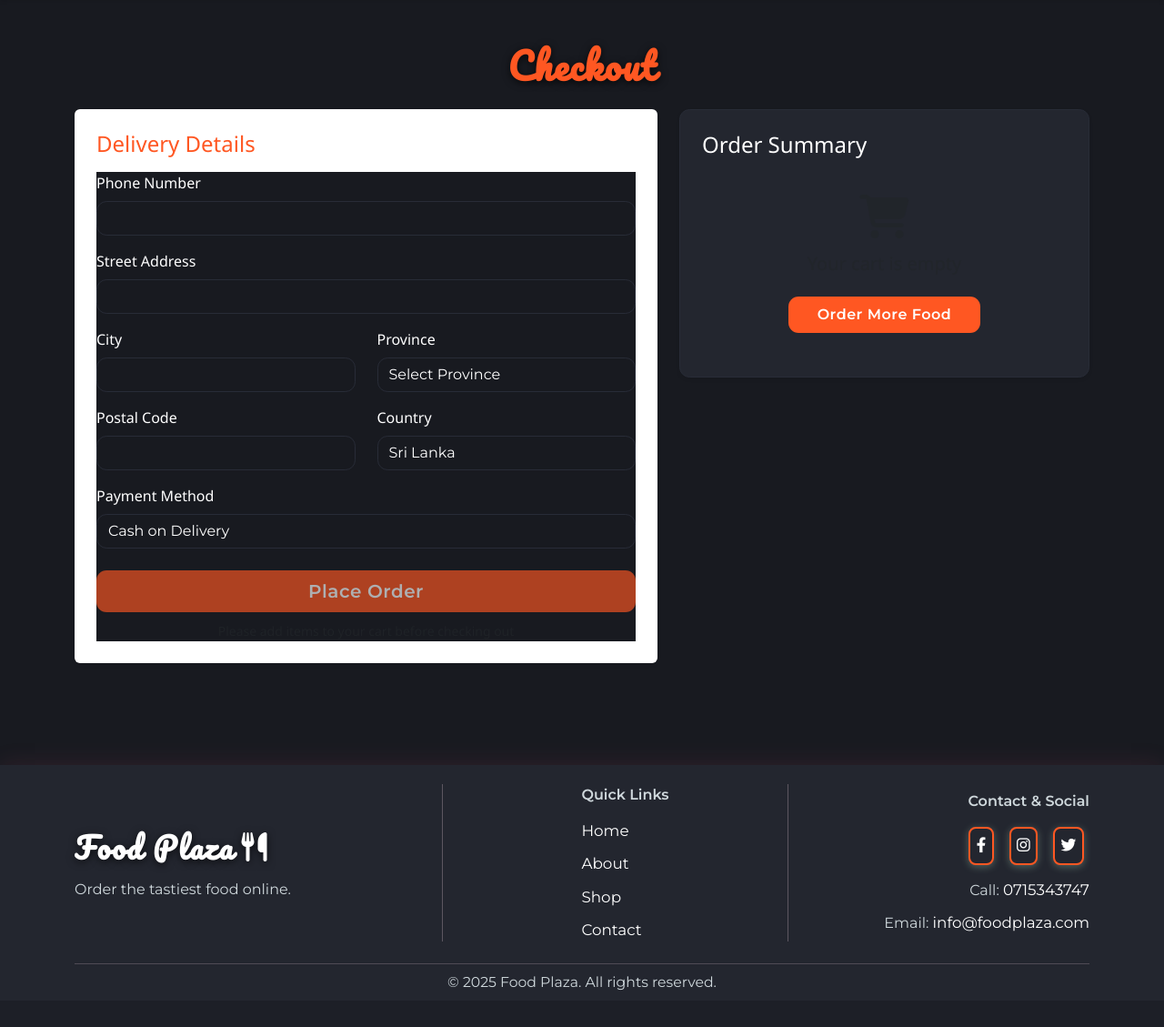
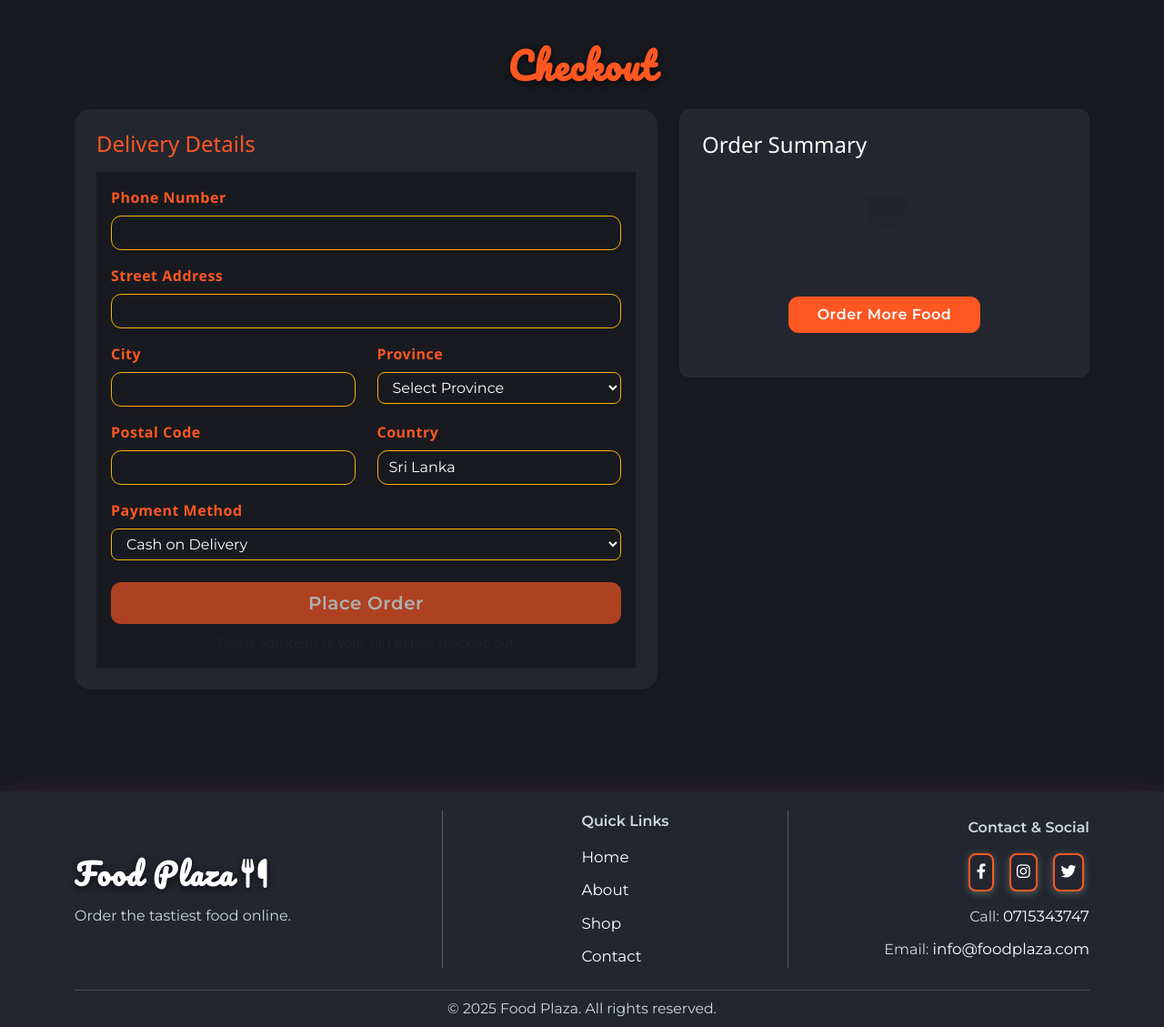
Before and after one commit to Nimesh-Kavinda/FoodPlaza, a PHP site: page /views/checkout.php in a window 1280 px wide. Shown: the part 90-1219 px from the top of the page at 91% size. Before the commit the page ends 1179 px from the top, so only its background shows below. Run offline with PHP 8.4, Linux system fonts and the light colour scheme; a user stored in the database is signed in; data comes from the database, SQL or seed files in the repository; data that the repository does not hold is empty.

Commit message:
Enhance category deletion process with confirmation dialog and improve styling for checkout forms and product details

```diff
--- a/views/checkout.php
+++ b/views/checkout.php
@@ -135,22 +135,23 @@
             </div>
           <?php endif; ?>
 
-          <form method="post" action="">            <div class="mb-3">
+          <form method="post" action="" class="checkout-form p-3">
+            <div class="mb-3">
               <label for="checkoutPhone" class="form-label">Phone Number</label>
-              <input type="tel" class="form-control" id="checkoutPhone" name="phone" pattern="[0-9]{10}" title="Please enter a valid 10-digit phone number" value="<?php echo isset($_POST['phone']) ? htmlspecialchars($_POST['phone']) : ''; ?>" required>
+              <input type="tel" class="form-control bg-dark text-light border-accent rounded-3 shadow-sm" id="checkoutPhone" name="phone" pattern="[0-9]{10}" title="Please enter a valid 10-digit phone number" value="<?php echo isset($_POST['phone']) ? htmlspecialchars($_POST['phone']) : ''; ?>" required>
             </div>
             <div class="row">
               <div class="col-12 mb-3">
                 <label for="street" class="form-label">Street Address</label>
-                <input type="text" class="form-control" id="street" name="street" value="<?php echo isset($_POST['street']) ? htmlspecialchars($_POST['street']) : ''; ?>" required>
+                <input type="text" class="form-control bg-dark text-light border-accent rounded-3 shadow-sm" id="street" name="street" value="<?php echo isset($_POST['street']) ? htmlspecialchars($_POST['street']) : ''; ?>" required>
               </div>
               <div class="col-md-6 mb-3">
                 <label for="city" class="form-label">City</label>
-                <input type="text" class="form-control" id="city" name="city" value="<?php echo isset($_POST['city']) ? htmlspecialchars($_POST['city']) : ''; ?>" required>
+                <input type="text" class="form-control bg-dark text-light border-accent rounded-3 shadow-sm" id="city" name="city" value="<?php echo isset($_POST['city']) ? htmlspecialchars($_POST['city']) : ''; ?>" required>
               </div>
               <div class="col-md-6 mb-3">
                 <label for="province" class="form-label">Province</label>
-                <select class="form-select" id="province" name="province" required>
+                <select class="form-select bg-dark text-light border-accent rounded-3 shadow-sm" id="province" name="province" required style="appearance:auto;">
                   <option value="" disabled <?php echo !isset($_POST['province']) ? 'selected' : ''; ?>>Select Province</option>
                   <option value="Central" <?php echo (isset($_POST['province']) && $_POST['province'] === 'Central') ? 'selected' : ''; ?>>Central Province</option>
                   <option value="Eastern" <?php echo (isset($_POST['province']) && $_POST['province'] === 'Eastern') ? 'selected' : ''; ?>>Eastern Province</option>
@@ -165,16 +166,16 @@
               </div>
               <div class="col-md-6 mb-3">
                 <label for="postalCode" class="form-label">Postal Code</label>
-                <input type="text" class="form-control" id="postalCode" name="postal_code" pattern="[0-9]{5}" title="Please enter a valid 5-digit postal code" value="<?php echo isset($_POST['postal_code']) ? htmlspecialchars($_POST['postal_code']) : ''; ?>" required>
+                <input type="text" class="form-control bg-dark text-light border-accent rounded-3 shadow-sm" id="postalCode" name="postal_code" pattern="[0-9]{5}" title="Please enter a valid 5-digit postal code" value="<?php echo isset($_POST['postal_code']) ? htmlspecialchars($_POST['postal_code']) : ''; ?>" required>
               </div>
               <div class="col-md-6 mb-3">
                 <label for="country" class="form-label">Country</label>
-                <input type="text" class="form-control" id="country" name="country" value="Sri Lanka" readonly>
+                <input type="text" class="form-control bg-dark text-light border-accent rounded-3 shadow-sm" id="country" name="country" value="Sri Lanka" readonly>
               </div>
             </div>
             <div class="mb-3">
               <label class="form-label" for="paymentMethod">Payment Method</label>
-              <select class="form-select" id="paymentMethod" name="payment_method" required>
+              <select class="form-select bg-dark text-light border-accent rounded-3 shadow-sm" id="paymentMethod" name="payment_method" required style="appearance:auto;">
                 <option value="cod" <?php echo (isset($_POST['payment_method']) && $_POST['payment_method'] === 'cod') ? 'selected' : ''; ?>>Cash on Delivery</option>
                 <option value="pickup" <?php echo (isset($_POST['payment_method']) && $_POST['payment_method'] === 'pickup') ? 'selected' : ''; ?>>Pickup from Shop</option>
               </select>
@@ -234,5 +235,51 @@
 <script src="https://cdn.jsdelivr.net/npm/bootstrap@5.3.2/dist/js/bootstrap.bundle.min.js"></script>
 <!-- Custom JS -->
 <script src="../public/js/main.js"></script>
+<style>
+.checkout-form-card {
+  background: var(--foodplaza-surface, #23262f);
+  color: var(--foodplaza-dark, #fff);
+  border-radius: 18px;
+  border: 1.5px solid var(--foodplaza-border, #282c37);
+  box-shadow: 0 4px 24px 0 rgba(0,0,0,0.10);
+}
+.checkout-form .form-label {
+  color: var(--foodplaza-primary, #ff5722);
+  font-weight: 600;
+  letter-spacing: 0.5px;
+}
+.checkout-form .form-control,
+.checkout-form .form-select {
+  background: var(--foodplaza-bg, #181a20) !important;
+  color: var(--foodplaza-dark, #fff) !important;
+  border: 1.5px solid var(--foodplaza-accent, #ffb300) !important;
+  border-radius: 8px;
+  font-size: 1rem;
+  font-weight: 500;
+  box-shadow: 0 2px 8px 0 rgba(0,0,0,0.04);
+  transition: border 0.2s, box-shadow 0.2s;
+}
+.checkout-form .form-control:focus,
+.checkout-form .form-select:focus {
+  border-color: var(--foodplaza-primary, #ff5722) !important;
+  box-shadow: 0 0 0 2px var(--foodplaza-primary, #ff5722, 0.2);
+}
+.checkout-form .form-select {
+  appearance: auto;
+}
+.btn-foodplaza {
+  background: var(--foodplaza-primary, #ff5722);
+  color: #fff;
+  border-radius: 8px;
+  font-weight: 600;
+  letter-spacing: 0.5px;
+  border: none;
+  transition: background 0.2s, color 0.2s;
+}
+.btn-foodplaza:hover, .btn-foodplaza:focus {
+  background: var(--foodplaza-accent, #ffb300);
+  color: var(--foodplaza-bg, #181a20);
+}
+</style>
 </body>
 </html>
```
Also changed, not shown: views/admin/categories.php (+28 -2 lines), views/admin/category_add.php (+25 -0 lines), views/details.php (+41 -50 lines).
